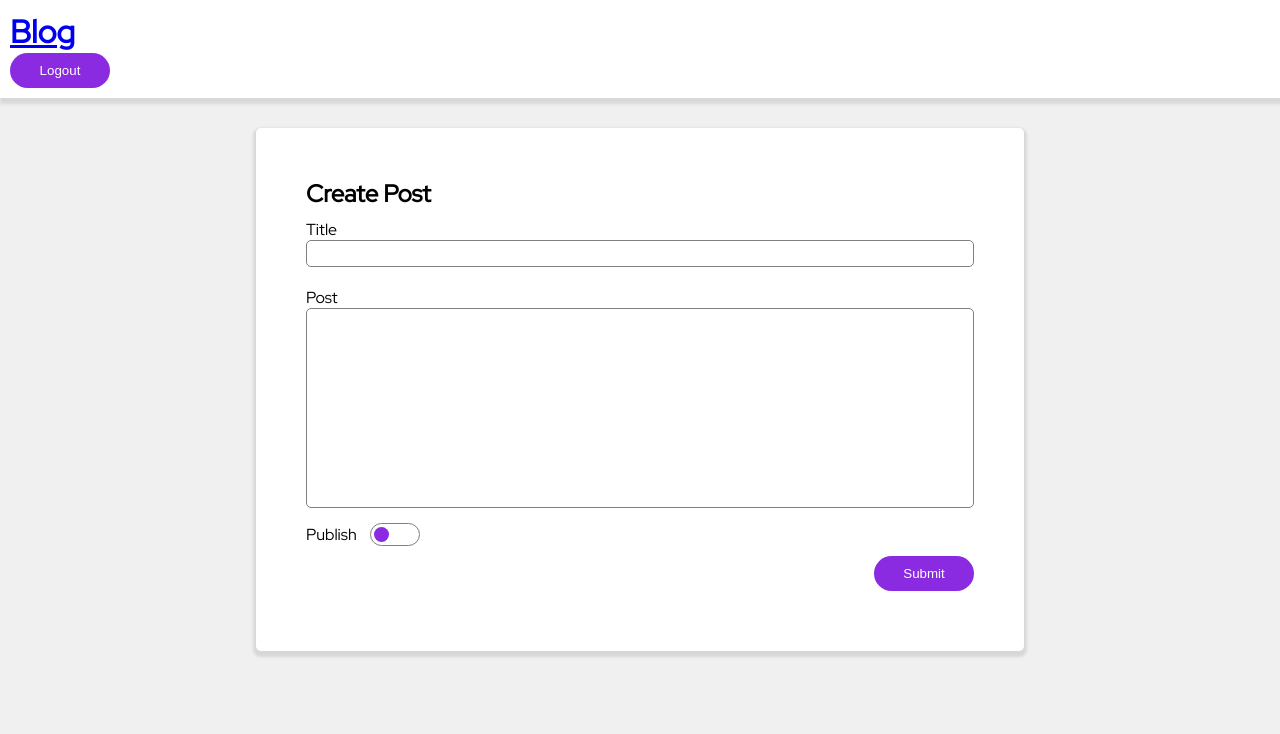
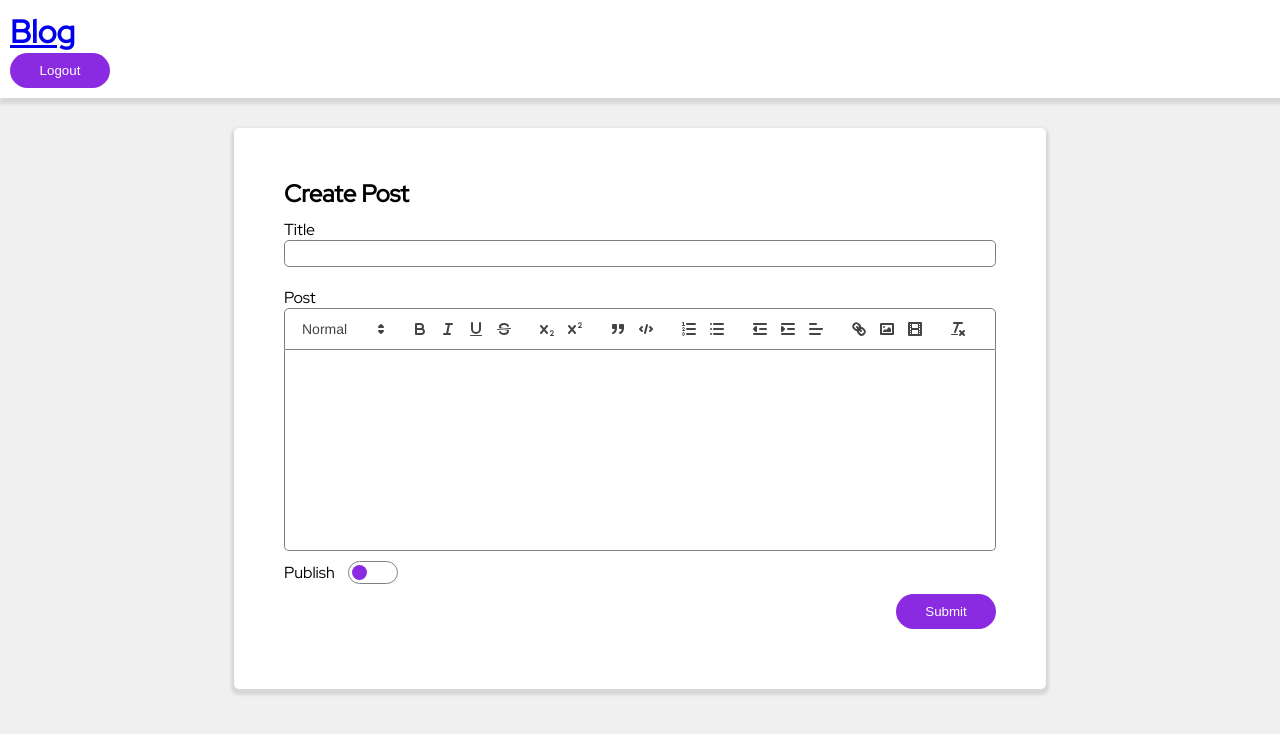
Before and after one commit to dumb-programmer/blog-api, a React (Vite) app in the folder blog-admin/: page /posts/create in a window 1280 px wide. Shown: the top 734 px of the page. Built offline with nearby package versions, Linux system fonts and the light colour scheme; sample sign-in values are in the browser's storage.

Commit message:
Add RichTextEditor using react-quill

```diff
--- a/blog-admin/package.json
+++ b/blog-admin/package.json
@@ -12,6 +12,8 @@
   "dependencies": {
     "react": "^18.2.0",
     "react-dom": "^18.2.0",
+    "react-loading-skeleton": "^3.3.1",
+    "react-quill": "^2.0.0",
     "react-router-dom": "^6.14.1"
   },
   "devDependencies": {
--- /dev/null
+++ b/blog-admin/src/components/RichTextEditor.jsx
@@ -0,0 +1,22 @@
+import ReactQuill from "react-quill";
+import "react-quill/dist/quill.snow.css";
+import "../styles/RichTextEditor.css";
+
+const modules = {
+  toolbar: [
+    [{ header: [1, 2, 3, 4, 5, 6, false] }],
+    ["bold", "italic", "underline", "strike"],
+    [{ script: "sub" }, { script: "super" }],
+    ["blockquote", "code-block"],
+    [{ list: "ordered" }, { list: "bullet" }],
+    [{ indent: "-1" }, { indent: "+1" }, { align: [] }],
+    ["link", "image", "video"],
+    ["clean"],
+  ],
+};
+
+const RichTextEditor = (props) => {
+  return <ReactQuill modules={modules} theme="snow" {...props} />;
+};
+
+export default RichTextEditor;
--- a/blog-admin/src/hooks/useApi.js
+++ b/blog-admin/src/hooks/useApi.js
@@ -8,6 +8,7 @@ const useApi = (fetchData) => {
     useEffect(() => {
         let ignore = false;
         fetchData().then(response => {
+            setLoading(true);
             if (response.status === 200) {
                 response.json().then(jsonResponse => {
                     if (!ignore) {
--- /dev/null
+++ b/blog-admin/src/styles/RichTextEditor.css
@@ -0,0 +1,54 @@
+.quill {
+    font-family: "Red Hat Display" !important;
+}
+
+.quill:focus-within {
+    outline: 1px solid blueviolet;
+    border-radius: 5px;
+}
+
+.ql-editor {
+    min-height: 200px;
+    font-family: "Red Hat Display";
+}
+
+.ql-toolbar {
+    border: 1px solid grey !important;
+    border-radius: 5px;
+    border-bottom-left-radius: 0;
+    border-bottom-right-radius: 0;
+}
+
+.ql-container {
+    border: 1px solid grey !important;
+    border-top: 0px !important;
+    border-bottom-left-radius: 5px;
+    border-bottom-right-radius: 5px;
+    max-width: 100%;
+}
+
+.ql-toolbar button:hover .ql-stroke,
+.ql-toolbar button:hover,
+.ql-toolbar .ql-picker-item:hover,
+.ql-picker-label:hover,
+.ql-picker-label:hover .ql-stroke,
+.ql-picker-label:hover .ql-active,
+.ql-active,
+.ql-selected,
+.ql-active .ql-stroke,
+.ql-action {
+    stroke: blueviolet !important;
+    color: blueviolet !important;
+}
+
+.ql-picker-label:focus-visible,
+.ql-toolbar button:focus-visible,
+.ql-picker-item:focus-visible {
+    outline: 2px solid blueviolet;
+    box-shadow: 1px 1px 1px 1px blueviolet;
+}
+
+.ql-toolbar button:focus-visible .ql-stroke, .ql-toolbar button:focus-visible {
+    stroke: blueviolet !important;
+    color: blueviolet;
+}
--- a/blog-admin/src/views/PostForm.jsx
+++ b/blog-admin/src/views/PostForm.jsx
@@ -1,9 +1,10 @@
-import { useState } from "react";
+import { useRef, useState } from "react";
 import { useNavigate } from "react-router-dom";
 import PropType from "prop-types";
 import createPost from "../api/createPost";
 import useAuthContext from "../hooks/useAuthContext";
 import Loader from "../components/Loader";
+import RichTextEditor from "../components/RichTextEditor";
 
 const PostForm = ({ title = "Create Post", post, onSubmit = createPost }) => {
   const [data, setData] = useState(post || { title: "", body: "" });
@@ -17,6 +18,8 @@ const PostForm = ({ title = "Create Post", post, onSubmit = createPost }) => {
       [e.target.name]: e.target.value,
     });
   };
+
+  console.log(data);
 
   const handleSubmit = async (e) => {
     e.preventDefault();
@@ -54,13 +57,10 @@ const PostForm = ({ title = "Create Post", post, onSubmit = createPost }) => {
         </div>
         <div className="form-control">
           <label htmlFor="body">Post</label>
-          <textarea
-            id="body"
-            name="body"
+          <RichTextEditor
+            onChange={(value) => setData({ ...data, body: value })}
             value={data.body}
-            style={{ minHeight: 200 }}
-            onChange={handleInput}
-          ></textarea>
+          />
         </div>
         <div style={{ display: "flex", alignItems: "center", gap: "0.8rem" }}>
           <label htmlFor="publish">Publish</label>
```
Also changed, not shown: 1 other file (tests, documents, lock files or other folders).
